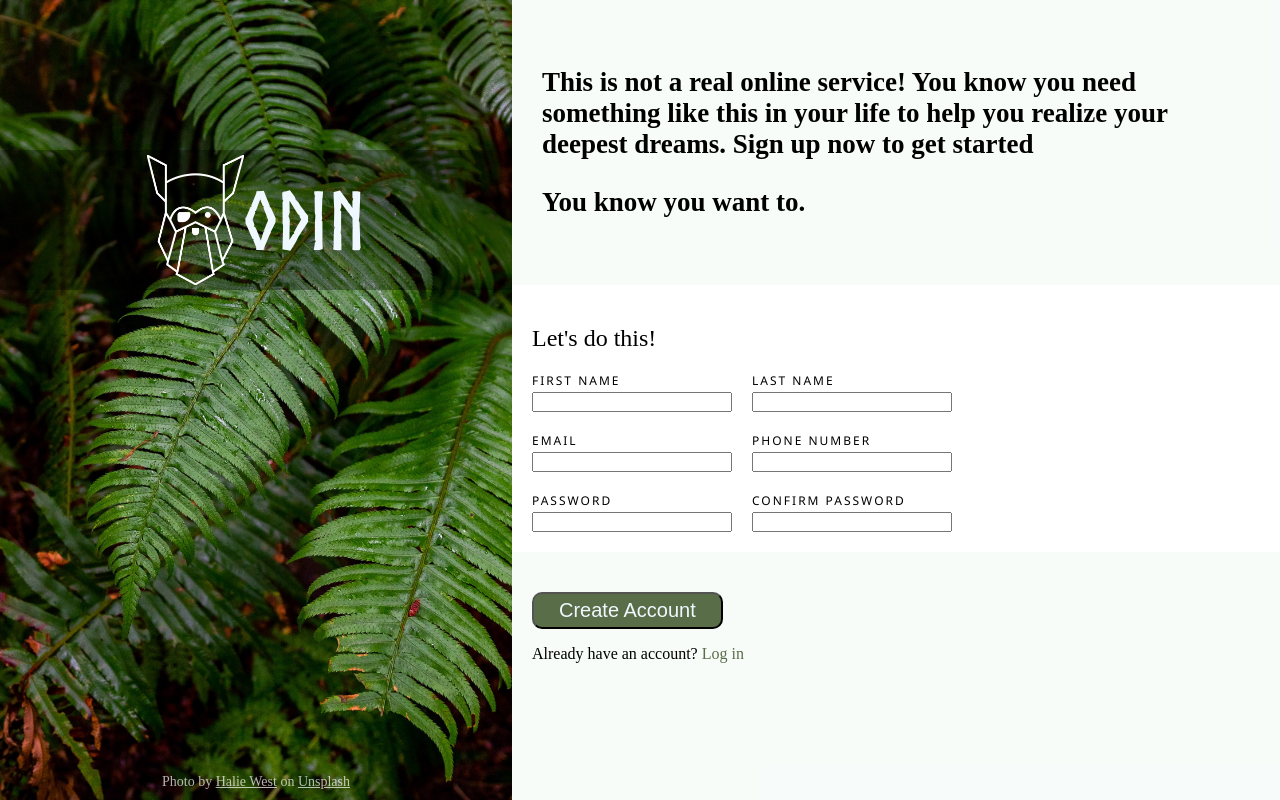
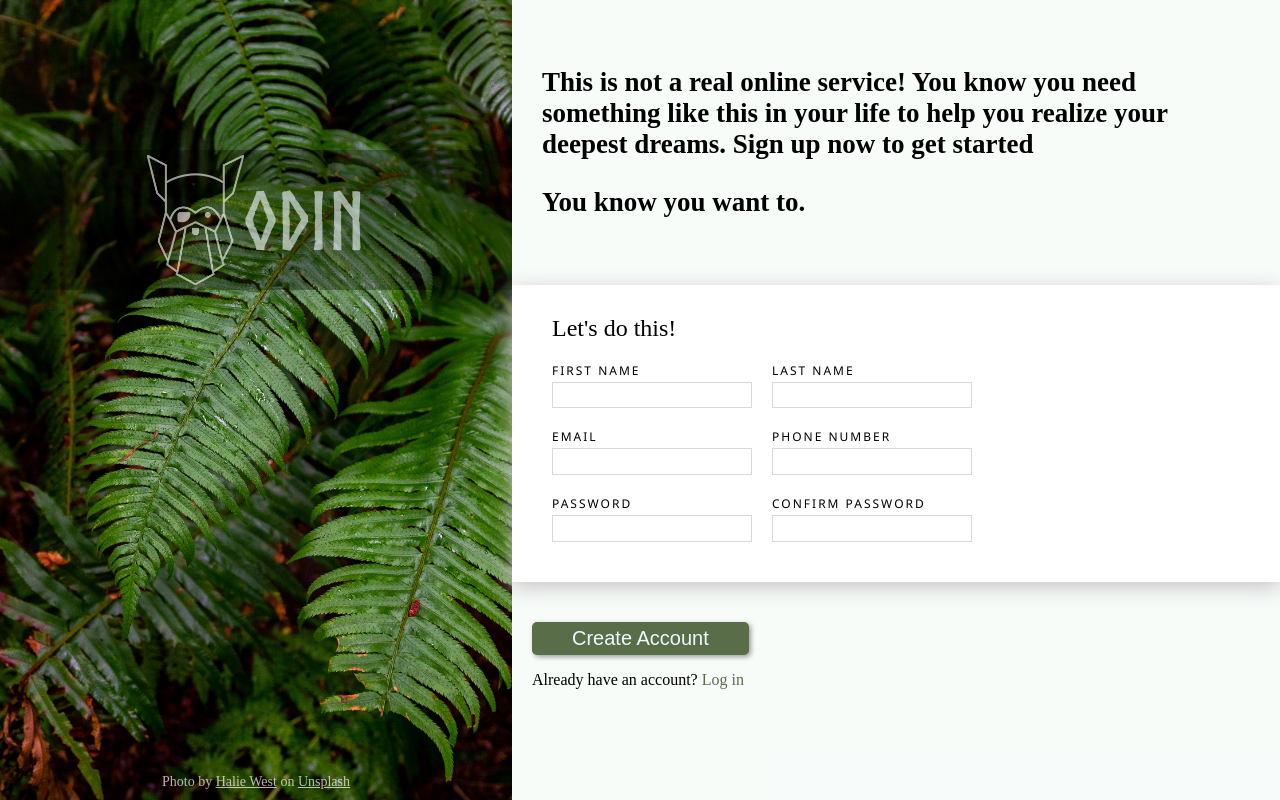
Before and after one commit to NyanLight/sign-up-form, a plain HTML site: page index.html in a window 1280 px wide. Drawn offline with Linux system fonts and the light colour scheme.

Commit message:
add a lot of shadows + add transparency to logo and "Odin" insription

```diff
--- a/index.html
+++ b/index.html
@@ -52,7 +52,7 @@
                 </div>
                 <div class="footer">
                     <button type="submit" form="form">Create Account</button>
-                    <p><span>Already have an account? <a href="https://github.com/NyanLight" id="logIn_link">Log in</a> </span></p>
+                    <p><span>Already have an account? <a href="https://github.com/NyanLight" id="logIn_link" target="_blank">Log in</a> </span></p>
                 </div>
         </form>
     </main>
--- a/style.css
+++ b/style.css
@@ -36,7 +36,7 @@ body {
 }
 
 .logo-capture {
-    color: aliceblue;
+    color: rgba(240, 248, 255, 0.61);
     font-family: Norse-Bold;
     font-size: 8rem;
 }
@@ -50,7 +50,8 @@ body {
 }
 
 img {
-    height: 13rem
+    height: 13rem;
+    opacity: 0.6;
 }
 
 .credits {
@@ -105,17 +106,21 @@ label {
 }
 
 input {
-    height: 1.5em;
+    height: 2em;
     width: 20rem;
+    appearance: none;
+    border: 1px rgb(216, 216, 216) solid;
 }
 
 
 button {
     background-color: #596D48;
-    border-radius: 1rem;
+    border: 0px;
+    border-radius: 0.5rem;
+    box-shadow: rgb(156, 154, 154) 2px 2px 5px;
     color: aliceblue;
     font-size: 2rem;
-    padding: 0.5rem 2.5rem;
+    padding: 0.5rem 4rem;
 }
 
 #logIn_link {
@@ -124,10 +129,10 @@ button {
 }
 
 
-
 .main_block {
     background-color: rgb(255, 255, 255);
-    padding: 2rem;
+    box-shadow: rgb(197, 195, 195) 0px 5px 20px;
+    padding: 1rem 0 4rem 4rem;
     margin-bottom: 2rem;
 }
 
```
